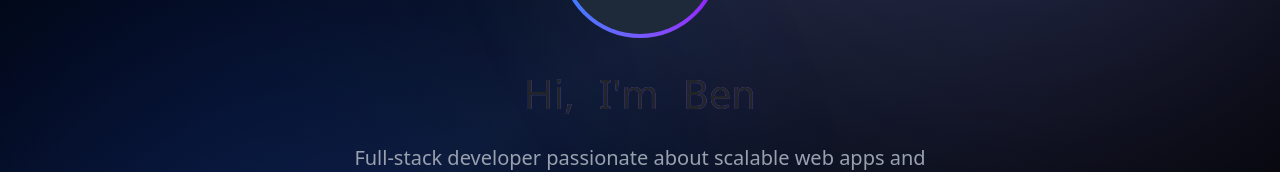
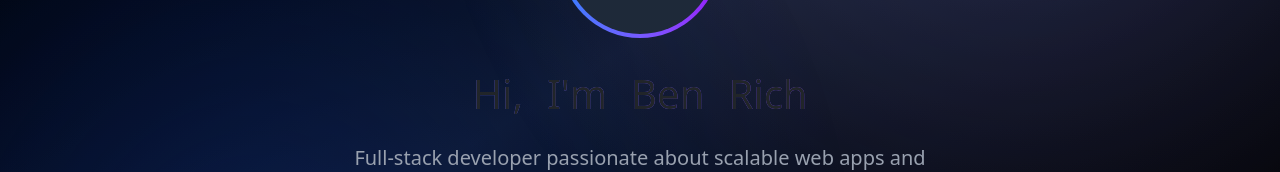
Before and after one commit to benrich09/portfolio, a React (Vite) app: page / in a window 1280 px wide. Shown: the part 361-533 px from the top of the page. Built offline with nearby package versions, Linux system fonts and the light colour scheme; the HTML template or start-up script is replaced by a standard one.

Commit message:
reality 4

```diff
--- a/src/App.jsx
+++ b/src/App.jsx
@@ -321,7 +321,7 @@ function App() {
                         initial="hidden"
                         animate="visible"
                     >
-                        {Array.from("Hi, I'm Ben").map((char, index) => (
+                        {Array.from("Hi, I'm Ben Rich").map((char, index) => (
                             <motion.span
                                 key={index}
                                 variants={letterVariants}
```
